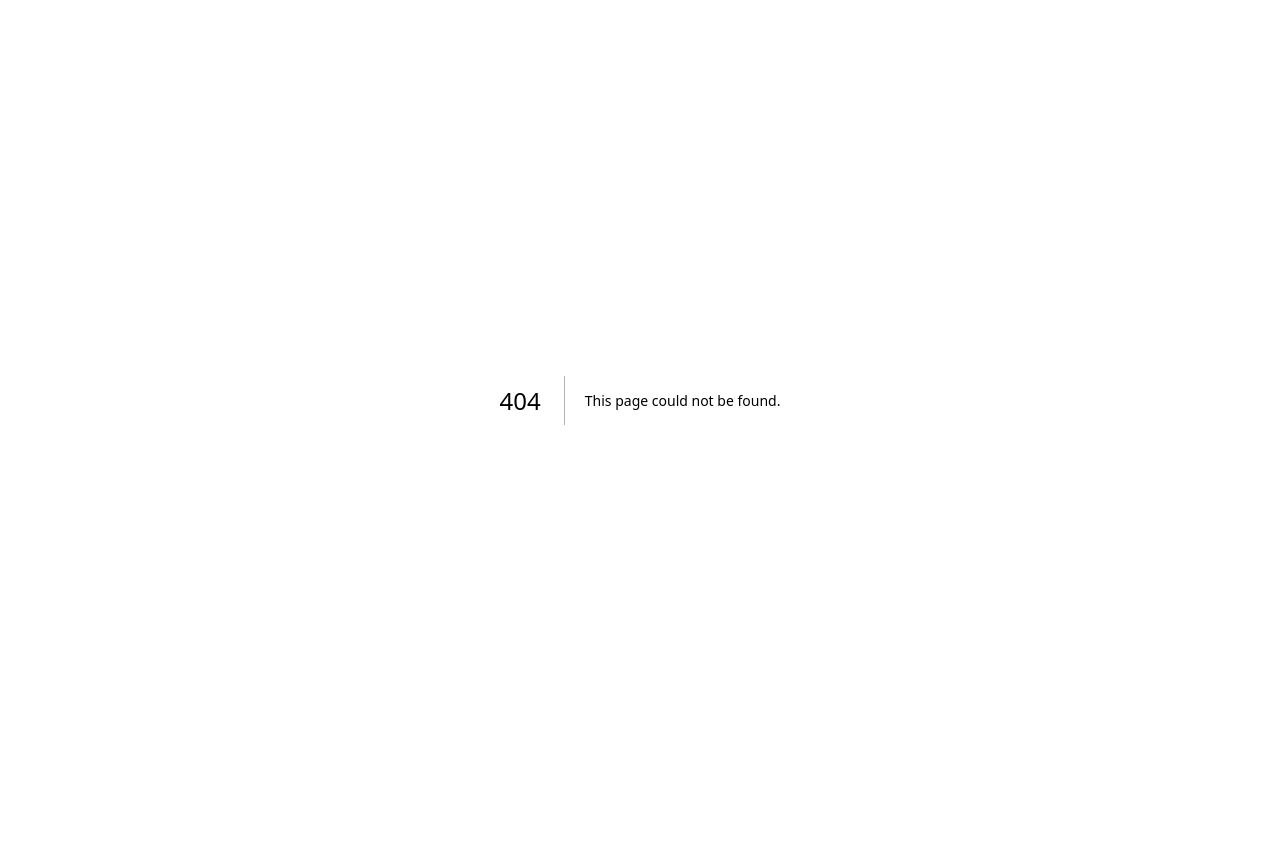
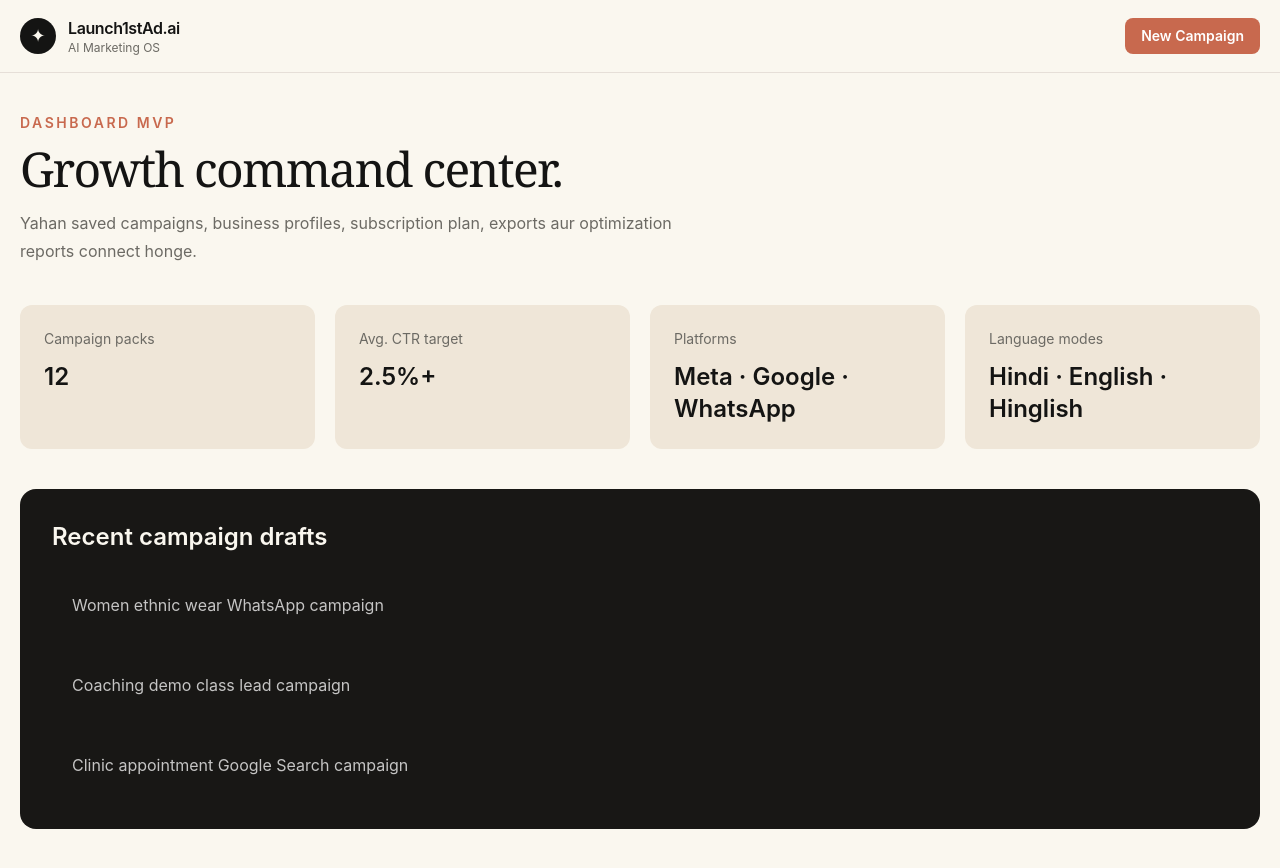
Before and after one commit to lkmeeena882437-dotcom/Launch1stAd.ai, a Next.js app: page /dashboard in a window 1280 px wide. Before the commit this address had no page. Before the commit the page ends 800 px from the top, so only its background shows below. Built offline with nearby package versions, Linux system fonts and the light colour scheme.

Commit message:
Add dashboard page

```diff
--- /dev/null
+++ b/app/dashboard/page.tsx
@@ -0,0 +1,47 @@
+import Link from "next/link";
+import { Brand } from "@/components/Brand";
+
+const stats = [
+  ["Campaign packs", "12"],
+  ["Avg. CTR target", "2.5%+"],
+  ["Platforms", "Meta · Google · WhatsApp"],
+  ["Language modes", "Hindi · English · Hinglish"]
+];
+
+const recent = [
+  "Women ethnic wear WhatsApp campaign",
+  "Coaching demo class lead campaign",
+  "Clinic appointment Google Search campaign"
+];
+
+export default function DashboardPage() {
+  return (
+    <main className="min-h-screen bg-canvas text-ink">
+      <header className="border-b border-hairline bg-canvas">
+        <div className="mx-auto flex max-w-7xl items-center justify-between px-5 py-4">
+          <Link href="/"><Brand /></Link>
+          <Link href="/campaign" className="rounded-lg bg-coral px-4 py-2 text-sm font-semibold text-white">New Campaign</Link>
+        </div>
+      </header>
+      <section className="mx-auto max-w-7xl px-5 py-10">
+        <p className="text-sm font-semibold uppercase tracking-[0.18em] text-coral">Dashboard MVP</p>
+        <h1 className="serif-display mt-3 text-5xl">Growth command center.</h1>
+        <p className="mt-4 max-w-2xl leading-7 text-muted">Yahan saved campaigns, business profiles, subscription plan, exports aur optimization reports connect honge.</p>
+        <div className="mt-10 grid gap-5 md:grid-cols-4">
+          {stats.map(([label, value]) => (
+            <div key={label} className="rounded-xl bg-card p-6">
+              <p className="text-sm text-muted">{label}</p>
+              <p className="mt-3 text-2xl font-semibold">{value}</p>
+            </div>
+          ))}
+        </div>
+        <div className="mt-10 rounded-2xl bg-dark p-6 text-canvas md:p-8">
+          <h2 className="text-2xl font-semibold">Recent campaign drafts</h2>
+          <div className="mt-5 grid gap-4">
+            {recent.map((item) => <div key={item} className="rounded-xl bg-darkElevated p-5 text-white/75">{item}</div>)}
+          </div>
+        </div>
+      </section>
+    </main>
+  );
+}
```
